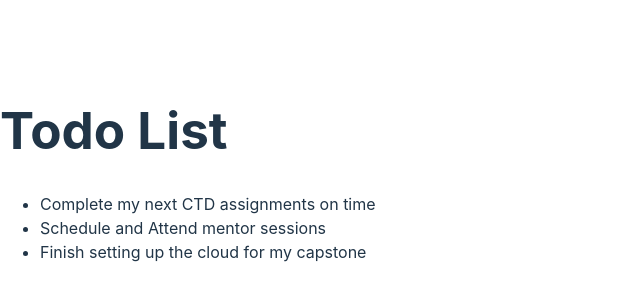
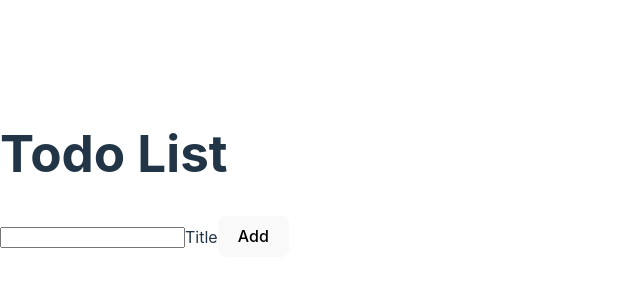
Before and after one commit to Raven1223/react-todo, a React (Vite) app: page / in a window 1280 px wide. Shown: the part 226-526 px from the top of the page, without its empty margins (0-640 px from the left). Built offline with nearby package versions, Linux system fonts and the light colour scheme.

Commit message:
Lesson 1.2 React Components

```diff
--- /dev/null
+++ b/src/AddTodoForm.jsx
@@ -0,0 +1,11 @@
+
+function AddTodoForm(){
+    return (
+<form>
+    <input id = "todoTitle"/>
+    <label htmlFor= "todoTitle">Title</label>
+    <button type ="Submit">Add</button>
+</form>
+    );
+}
+export default AddTodoForm;
--- a/src/App.jsx
+++ b/src/App.jsx
@@ -1,16 +1,12 @@
 import * as React from 'react';
-const todoList = [
-  {id: 1, title: "Complete my next CTD assignments on time" }, {id : 2, title: "Schedule and Attend mentor sessions" },
-  {id: 3, title: "Finish setting up the cloud for my capstone" }
-];
+import TodoList from './TodoList';  // Import TodoList component
+import AddTodoForm from './AddTodoForm';
+
 function App(){
   return (
     <div>
       <h1>Todo List</h1>
-      <ul>{todoList.map(function(todoList){
-        return <li key = {todoList.title}>{todoList.title}</li>;
-      })}
-      </ul>
+      <AddTodoForm/>
     </div>
   );
 }
--- /dev/null
+++ b/src/TodoList.jsx
@@ -0,0 +1,17 @@
+//import * as React from 'react';
+
+const todoList = [
+    {id: 1, title: " my next CTD assignments on time" }, {id : 2, title: "Schedule and Attend mentor sessions" },
+    {id: 3, title: "Finish setting up the cloud for my capstone" }
+  ];
+
+function TodoList(){
+    return (
+        <ul>{todoList.map(function(todoList){
+            return <li key = {todoList.title}>{todoList.title}</li>;
+          })}
+          </ul>
+    );
+}
+
+export default TodoList;
```
